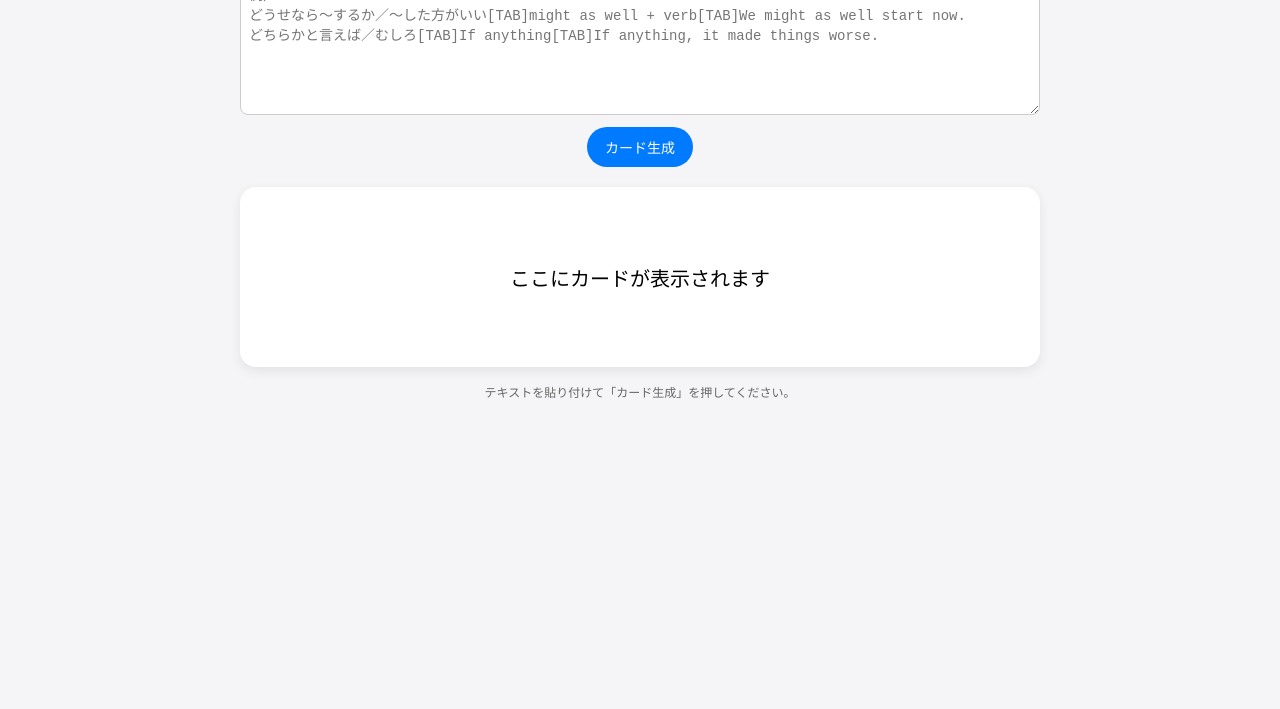
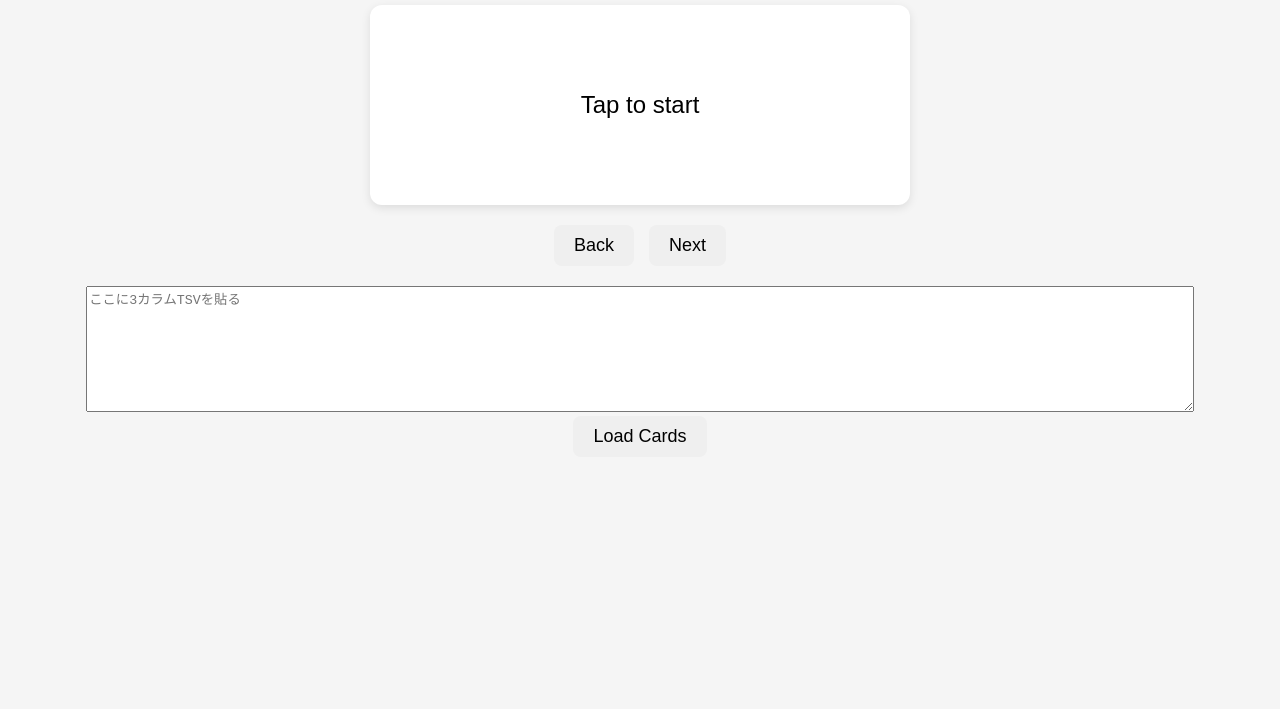
Before and after one commit to kfujiwara0425-tech/Wordcards, a plain HTML site: page index.html in a window 1280 px wide. Shown: the part 91-800 px from the top of the page. Drawn offline with Linux system fonts and the light colour scheme.

Commit message:
Update index.html

```diff
--- a/index.html
+++ b/index.html
@@ -2,164 +2,112 @@
 <html lang="ja">
 <head>
     <meta charset="UTF-8" />
-  <title>Flashcards 3-step</title>
-  <meta name="viewport" content="width=device-width,initial-scale=1,maximum-scale=1,user-scalable=no" />
+    <meta name="viewport" content="width=device-width, initial-scale=1.0" />
+    <title>Word Card</title>
     <style>
-    * {
-      box-sizing: border-box;
-      -webkit-tap-highlight-color: transparent;
+        body {
+            font-family: Arial, sans-serif;
+            background: #f5f5f5;
+            text-align: center;
+            padding: 20px;
         }
-    html, body {
-      margin: 0;
-      padding: 0;
-      height: 100%;
-      font-family: -apple-system, BlinkMacSystemFont, "Segoe UI", sans-serif;
-      -webkit-text-size-adjust: 100%;
-      background: #f5f5f7;
-    }
-    body {
+
+        #card {
+            width: 90%;
+            max-width: 500px;
+            margin: 20px auto;
+            padding: 40px 20px;
+            background: white;
+            border-radius: 12px;
+            box-shadow: 0 3px 10px rgba(0,0,0,0.1);
+            font-size: 24px;
+            min-height: 120px;
             display: flex;
-      flex-direction: column;
+            justify-content: center;
             align-items: center;
-      padding: 16px;
-      gap: 12px;
-    }
-    h1 {
-      margin: 4px 0 8px;
-      font-size: 18px;
-      font-weight: 600;
-      text-align: center;
-    }
-    #wordInput {
-      width: 100%;
-      max-width: 800px;
-      height: 140px;
-      padding: 8px;
-      font-size: 14px;
-      border-radius: 8px;
-      border: 1px solid #ccc;
-      resize: vertical;
-    }
-    #generateBtn {
-      padding: 10px 18px;
-      font-size: 14px;
-      border-radius: 999px;
-      border: none;
-      background: #007aff;
-      color: #fff;
-      cursor: pointer;
-      touch-action: manipulation;
-    }
-    #generateBtn:active {
-      opacity: 0.7;
-    }
-    #card {
-      margin-top: 8px;
-      width: 100%;
-      max-width: 800px;
-      min-height: 180px;
-      border-radius: 16px;
-      background: #ffffff;
-      box-shadow: 0 4px 12px rgba(0,0,0,0.08);
-      display: flex;
-      align-items: center;
-      justify-content: center;
-      padding: 16px;
-      font-size: 20px;
-      text-align: center;
             cursor: pointer;
             user-select: none;
-      touch-action: manipulation;
-      word-break: break-word;
         }
-    #status {
-      margin-top: 4px;
-      font-size: 12px;
-      color: #666;
-      text-align: center;
+
+        .btn-area {
+            margin-top: 20px;
+            display: flex;
+            justify-content: center;
+            gap: 15px;
+        }
+
+        button {
+            padding: 10px 20px;
+            font-size: 18px;
+            border: none;
+            border-radius: 8px;
+            cursor: pointer;
+        }
+
+        #uploadArea {
+            margin: 20px auto;
         }
     </style>
 </head>
 <body>
-  <h1>Flashcards 3-step（表→訳→例文）</h1>
 
-  <textarea
-    id="wordInput"
-    placeholder="例）&#10;どうせなら〜するか／〜した方がいい[TAB]might as well + verb[TAB]We might as well start now.&#10;どちらかと言えば／むしろ[TAB]If anything[TAB]If anything, it made things worse."
-  ></textarea>
+    <h2>Word Card</h2>
 
-  <button id="generateBtn">カード生成</button>
+    <!-- ▼ カード表示領域 -->
+    <div id="card">Tap to start</div>
 
-  <div id="card">ここにカードが表示されます</div>
-  <p id="status">テキストを貼り付けて「カード生成」を押してください。</p>
+    <!-- ▼ Back / Next ボタン -->
+    <div class="btn-area">
+        <button id="prevBtn">Back</button>
+        <button id="nextBtn">Next</button>
+    </div>
+
+    <!-- ▼ 単語リスト読み込み（コピペ用） -->
+    <textarea id="inputText" placeholder="ここに3カラムTSVを貼る" style="width:90%;height:120px;margin-top:20px;"></textarea><br>
+    <button onclick="loadCardsFromText()">Load Cards</button>
 
     <script>
         let cards = [];
         let currentIndex = 0;
-    let currentStage = 0; // 0 = 表, 1 = 訳, 2 = 例文
+        let currentStage = 0;  // 0=表, 1=訳, 2=例文
 
-    function parseCards(rawText) {
-      return rawText
-        .split(/\r?\n/)
-        .map(line => line.trim())
-        .filter(line => line.length > 0)
-        .map(line => {
+        function loadCardsFromText() {
+            const text = document.getElementById("inputText").value.trim();
+            if (!text) return;
+
+            const lines = text.split("\n");
+            cards = lines.map(line => {
                 const parts = line.split("\t");
-          const front = parts[0] || "";
-          const back = parts[1] || "";
-          const example = parts[2] || "";
-          return { front, back, example };
+                return {
+                    front: parts[0] || "",
+                    back: parts[1] || "",
+                    example: parts[2] || ""
+                };
             });
-    }
 
-    function loadCards() {
-      const rawText = document.getElementById("wordInput").value || "";
-      cards = parseCards(rawText);
             currentIndex = 0;
             currentStage = 0;
             showCard();
         }
 
         function showCard() {
-      const cardEl = document.getElementById("card");
-      const statusEl = document.getElementById("status");
+            if (cards.length === 0) return;
 
-      if (!cards.length) {
-        cardEl.innerText = "カードがありません";
-        statusEl.innerText = "テキストを貼り付けて「カード生成」を押してください。";
-        return;
-      }
+            const c = cards[currentIndex];
+            let txt = "";
 
-      const card = cards[currentIndex];
-      let displayText = "";
+            if (currentStage === 0) txt = c.front;
+            else if (currentStage === 1) txt = c.back;
+            else txt = c.example;
 
-      if (currentStage === 0) {
-        displayText = card.front;
-        statusEl.innerText = `カード ${currentIndex + 1} / ${cards.length}：1タップ目（表）`;
-      } else if (currentStage === 1) {
-        displayText = card.back;
-        statusEl.innerText = `カード ${currentIndex + 1} / ${cards.length}：2タップ目（訳）`;
-      } else if (currentStage === 2) {
-        if (card.example && card.example.trim() !== "") {
-          displayText = card.example;
-          statusEl.innerText = `カード ${currentIndex + 1} / ${cards.length}：3タップ目（例文）`;
-        } else {
-          // 例文がない場合は次のカードへ
-          currentStage = 0;
-          currentIndex = (currentIndex + 1) % cards.length;
-          showCard();
-          return;
-        }
-      }
-
-      cardEl.innerText = displayText;
+            document.getElementById("card").innerText = txt;
         }
 
         function nextStage() {
-      if (!cards.length) return;
+            if (cards.length === 0) return;
 
             if (currentStage < 2) {
-        currentStage += 1;
+                currentStage++;
             } else {
                 currentStage = 0;
                 currentIndex = (currentIndex + 1) % cards.length;
@@ -167,10 +115,24 @@
             showCard();
         }
 
-    document.addEventListener("DOMContentLoaded", () => {
-      document.getElementById("generateBtn").addEventListener("click", loadCards);
         document.getElementById("card").addEventListener("click", nextStage);
+
+        // ▼ Back ボタン
+        document.getElementById("prevBtn").addEventListener("click", () => {
+            if (cards.length === 0) return;
+            currentStage = 0;
+            currentIndex = (currentIndex - 1 + cards.length) % cards.length;
+            showCard();
+        });
+
+        // ▼ Next ボタン
+        document.getElementById("nextBtn").addEventListener("click", () => {
+            if (cards.length === 0) return;
+            currentStage = 0;
+            currentIndex = (currentIndex + 1) % cards.length;
+            showCard();
         });
     </script>
+
 </body>
 </html>
```
Lines whose indentation alone changed are shown as unchanged.
